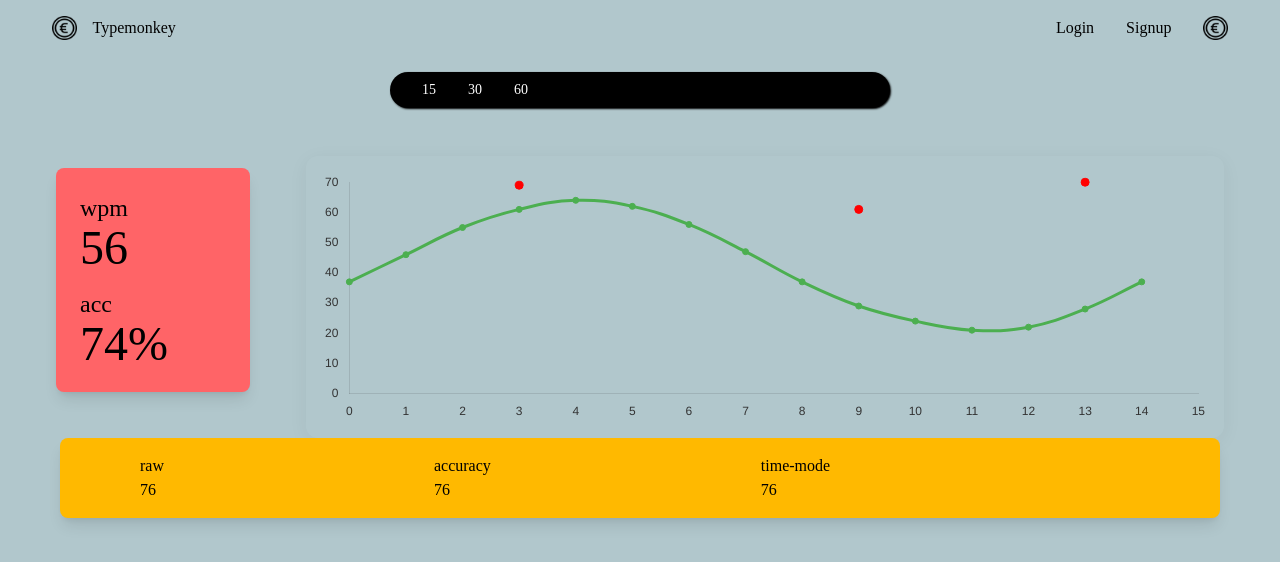
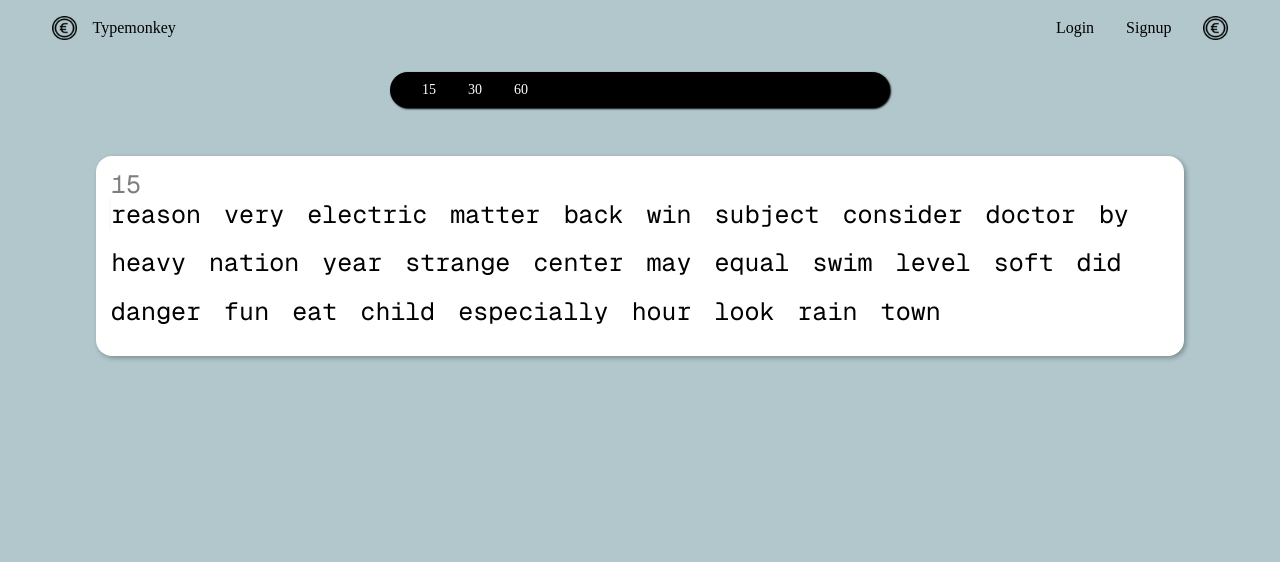
Before and after one commit to Mat-hew-24/typing-test-app, a Next.js app: page / in a window 1280 px wide. Shown: the top 562 px of the page. Built offline with nearby package versions, Linux system fonts and the light colour scheme.

Commit message:
small change

```diff
--- a/app/page.tsx
+++ b/app/page.tsx
@@ -8,6 +8,7 @@ import Navbar from "./components/navbar";
 import TypingBox from "./components/typingBox";
 import Results from "./components/results";
 import Statbar from "./components/statbar";
+import { tr } from "framer-motion/client";
 
 export default function Home() {
   const [time, setTime] = useState([
@@ -15,7 +16,7 @@ export default function Home() {
   ]); //data part
   const [isValid, setIsValid] = useState(false); //loader process status
   const [hideNav, setHideNav] = useState(true); //nav visibility
-  const [isToggle, setIsToggle] = useState(false); //chart->box box->chart
+  const [isToggle, setIsToggle] = useState(true); //chart->box box->chart
   const [timeVal, setTimeVal] = useState(15); //value of timer
   const [timeRunner, setTimeRunner] = useState(false); //timer running status
   const [loader, setLoader] = useState(false); //loading initiation
```
